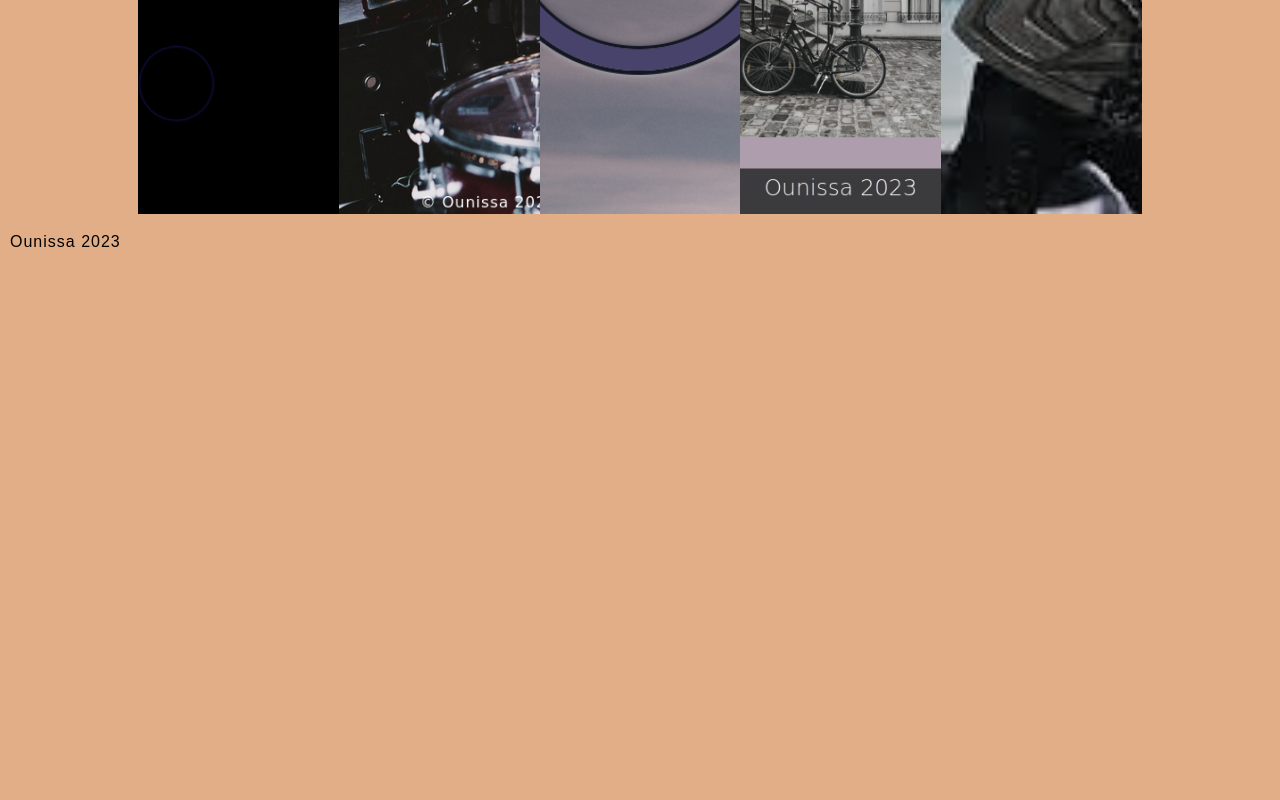
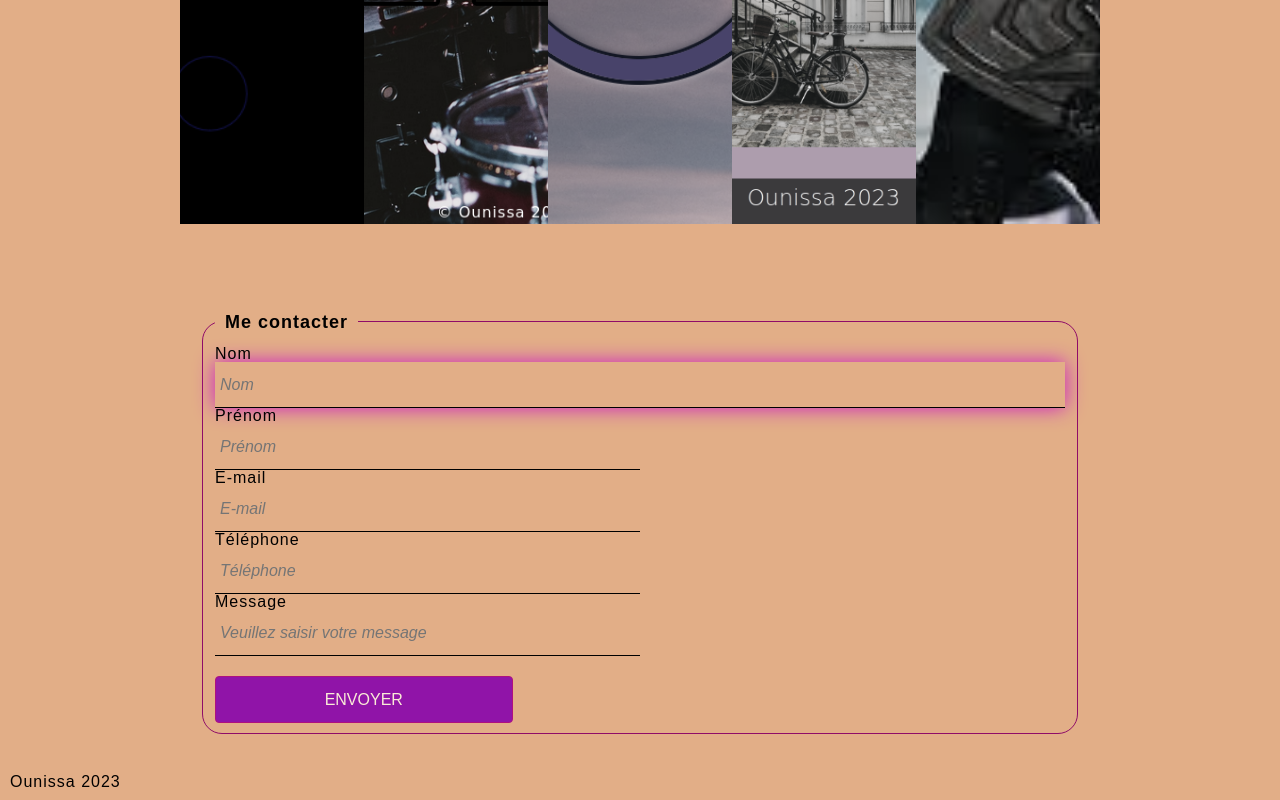
Before and after one commit to ounissaSadaoui/Portfolio, a website: page index.html in a window 1280 px wide. Shown: the part 1209-2009 px from the top of the page. Before the commit the page ends 1469 px from the top, so only its background shows below. Drawn offline with Linux system fonts and the light colour scheme.

Commit message:
entame form.css

```diff
--- /dev/null
+++ b/css/form.css
@@ -0,0 +1,121 @@
+.contact {
+    background-color: #eee;
+}
+input[type="text"],
+input[type="tel"],
+input[type="date"],
+input[type="email"],
+input[type="submit"]
+{
+    border: 0;
+    background: none;
+    font-size: inherit;
+}
+/* theme */
+.inner-form{
+    margin: 5rem auto 2rem;
+    max-width: 90rem;
+}
+
+.inner-form form *{
+    display: block;
+}
+
+.inner-form form input{
+   /* border: solid .1rem black; */
+    width: 100%;
+    line-height: 3.5rem;
+    padding: .5rem;
+    transition: all .6s ease-in-out;
+
+}
+
+
+input[type="text"],
+input[type="tel"],
+input[type="date"],
+input[type="email"]{
+    border-bottom: solid .1rem black;
+
+}
+
+.inner-form form input[type="submit"]{
+    margin-top: 2rem;
+    cursor: pointer;
+    width: 35%;
+    border: solid .1rem rgb(175, 16, 128);
+    text-transform: uppercase;
+    color: antiquewhite;
+    background-color: rgb(144, 20, 168);
+    border-radius: .4rem;
+}
+.inner-form form input:focus{
+    outline: O;
+    box-shadow: 0 0 2rem rgb(204, 28, 195);
+}
+
+ .inner-form form input[type="submit"]:focus{
+    box-shadow: O;
+
+}
+
+
+
+.inner-form form input[type="text"],
+.inner-form form input[type="tel"],
+.inner-form form input[type="date"],
+.inner-form form input[type="email"]{
+    width: 50%;
+    border-bottom: solid .1rem black;
+    /* background-color: rgb(218, 207, 207); */
+
+}
+.inner-form input:focus:not(.inner-form input[type="submit"], .inner-form input[type="checkbox"]){
+    outline: 0;
+    box-shadow: O O 2rem rgb(160, 34, 122);
+    width: 100%;
+
+}
+
+
+
+
+.inner-form fieldset{
+    border-radius: 2rem;
+    border: solid .1rem rgb(143, 12, 104);
+}
+
+.inner-form fieldset legend{
+    padding: 1rem;
+    font-size: large;
+    font-weight: bolder;
+}
+
+.inner-form form [placeholder]{
+    font-style: italic;
+    transition: all .6s ease-in-out;
+}
+
+.inner-form form input[type="checkbox"]{
+    width: auto;
+
+}
+.inner-form form input[type="checkbox"]:focus{
+    width: auto;
+
+}
+
+.inner-form form label{
+    margin: 1rem O;
+
+ }
+
+ .inner-form .inner-form form label:last-child,
+.inner-form form input[type="checkbox"]{
+    display: inline-block;
+
+}
+
+ .inner-form form label.conditions{
+    display: inline-block;
+}
--- a/css/main.css
+++ b/css/main.css
@@ -162,7 +162,7 @@ header h1 {
 
   display: grid;
   gap: var(--g);
-  max-width: 80%;
+  max-width: 100%;
   height: 75vh;
   grid-template-columns: repeat(var(--m),auto);
 }
@@ -193,8 +193,9 @@ header h1 {
   width:  calc(100vh*var(--f)/var(--n));
   height: calc(100vw*var(--f)/var(--m));
 }
-
-
+.container{
+max-width: 75%;
+}
 body {
   margin: 0;
   background: #E2AE87;
--- a/index.html
+++ b/index.html
@@ -3,7 +3,7 @@
 <head>
     <meta charset="UTF-8">
     <meta name="viewport" content="width=device-width, initial-scale=1.0">
-    <meta name="description" content="Je vous présente mon Portfolio!">
+    <meta name="description" content="Portfolio Ounissa, développeuse .NET et JavaScript">
     <!-- open graph-->
     <meta property="og:title" content="Mon Portfolio">
     <meta property="og:type" content="Website">
@@ -22,6 +22,8 @@
 
 
     <link rel="stylesheet" href="./css/main.css">
+    <link rel="stylesheet" href="./css/form.css">
+
     <link rel="stylesheet" href="https://cdnjs.cloudflare.com/ajax/libs/font-awesome/6.4.2/css/all.min.css">
     <link rel="manifest" href="./favicon/site.webmanifest">
     <link rel="shortcut icon" href="./favicon/favicon.ico" type="image/x-icon">
@@ -70,7 +72,6 @@
             <li>
               <figure>
                 <i class="fa-solid fa-code" style="color: #000000;"></i>
-
                   <figcaption>
                      Programmation en: <b>Html</b>, <b>Css</b>, <b>JavaScript</b>, <b>C# </b>et <b>Java</b>.
                   </figcaption>
@@ -107,39 +108,82 @@
     <section id="projets">
       <br>
       <br>
+      <div class="container">
        <h2>
         Mes projets:
       </h2>
       <br>
-
-     <!-- <div class="grid-container">
-      <div class="gallery-primary" role="grid" aria-labelledby="mes-projets-gauche">
-       <ul id="mes-projets-gauche">
-        <li><img src="https://placehold.jp/250x250.png" alt="representation_projet"></li>
-        <li><img src="https://placehold.jp/200x200.png" alt="representation_projet"></li>
-       </ul>
-      </div>
-      <div class="gallery-secondary" role="group" aria-labelledby="mes-projets-droite">
-        <ul id="mes-projets-droite">
-         <li><img src="https://placehold.jp/250x250.png" alt="representation_projet"></li>
-        <li><img src="https://placehold.jp/200x200.png" alt="representation_projet"></li>
-        </ul>
-      </div>
-    </div> -->
-
-
-
-    <div class="gallery">
+      <div class="gallery">
       <a href="https://github.com/ounissaSadaoui/Asteroids" target = "_blank"><img src="./asset/asteroids.png" alt="capture d'ecran projet asteroids"></a>
       <a href="https://github.com/ounissaSadaoui/clavier_musical" target = "_blank"><img src="./asset/clavier.png" alt="capture d'écran clavier musical"></a>
       <a href="https://github.com/ounissaSadaoui/horloge_js" target = "_blank"> <img src="./asset/horloge.png" alt="capture d'ecran horloge css js"></a>
       <a href="https://github.com/ounissaSadaoui/uodating-CSS-variables-with-JS" target="_blank"><img src="./asset/project_css_js.png" alt="capture_ecran_projet_js_css"></a>
       <img src="./asset/Sans titre.jpeg" alt="representation_projet">
     </div>
+  </div>
 </section >
 <section id="contact">
+  <div class="inner-form" role="form" aria-labelledby="inscription">
+    <fieldset> <!-- c'est tout ce qui entoure le formulaire-->
+        <legend>
+             <!-- c'est le nom donné au formulaire, -->
+           Me contacter
+        </legend>
 
+        <label for="nom">
+            Nom
+        </label> <!-- dans form, action, on met l'endroit ou on pose la requête, ici notre site à nous-->
+
+        <form action="index.html" method="post">
+        <input
+            id="Votre nom"
+            type="text"
+            name="Nom"
+            placeholder="Nom"
+            autofocus="true"
+            aria-required="true"
+            required
+            ><!-- placeholder c'est ce qui est écrit à l'interieur de la case quand elle est vide
+            et aria-requiered veut dire que le champ est obligatoire, il faut le mettre avec required,
+        mais il a dit trop de trucs vaut mieux rehercher ce point: flou  -->
+        <label for="user-lastname">
+            Prénom
+        </label>
+        <input type="text"
+        id="user-lastname"
+        name="Prenom"
+        placeholder="Prénom"
+        aria-required="true"
+        required> <!-- on ne met pas autofocus ici, parce qu'on n'a qu'un seul curseur, on le met toujours sur le premier elt d'ailleurs-->
+
+        <label for="Email">E-mail</label>
+        <input type="Email"
+        id="email"
+        name="mail"
+        placeholder="E-mail"
+        aria-required="true"
+        required>
+        <!-- les numéros sont gérés par des patters pour controler les formats par exemple-->
+        <label for="tel">Téléphone</label>
+        <input type="tel"
+        id="tel"
+        placeholder="Téléphone"
+        name="phone">
+
+        <label for="message">Message</label>
+        <input type="text"
+               id="message"
+               placeholder="Veuillez saisir votre message"
+               name="Message"
+               aria-required="true"
+               required>
+        <input type="submit"
+        value="Envoyer">
+    </form>
+    </fieldset>
+</div>
 </section>
+
 
 <script src="./js/app.js"></script>
 </main>
--- a/js/app.js
+++ b/js/app.js
@@ -4,13 +4,18 @@ document.addEventListener("DOMContentLoaded", e => {
     let nav_page = document.querySelector("nav");
     let icone_select = document.querySelectorAll("a i");
     let button = document.querySelector("button");
+    let icones = document.querySelectorAll("figure i");
 
     btn_change_mode.addEventListener("click", () => {
         parent_page.classList.toggle("darkmode");
         nav_page.classList.toggle("nav_darkmode");
         button.classList.toggle("darkmode");
+
+        for (let ones in icones) {
+            console.log(ones);
+            icones[ones].style.color = "rgb(53, 49, 49)";
+        }
         for (let row in icone_select) {
-            console.log(row);
             icone_select[row].style.color = "#fff";
         }
     });
```
